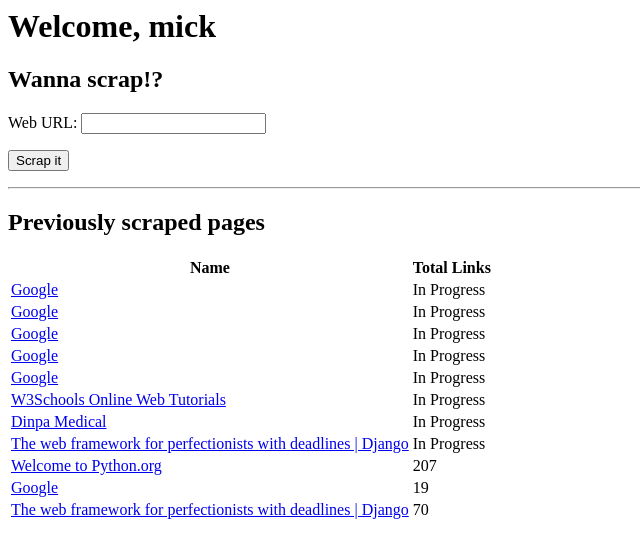
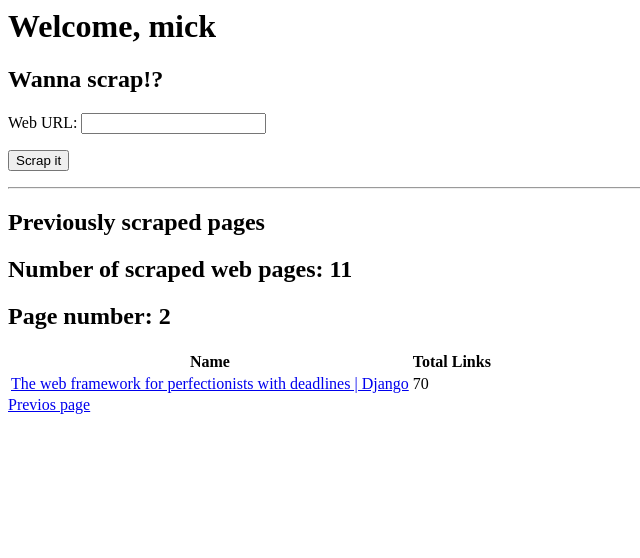
Before and after one commit to juliobarbagallo/koombea, a Django app: page /accounts/dashboard/?page=2 in a window 1280 px wide. Shown: the top 558 px of the page, without its empty margins (0-640 px from the left). Run offline with Django 4.2, Linux system fonts and the light colour scheme; a user stored in the database is signed in; data comes from the database, SQL or seed files in the repository; parts of the project's set-up code (start-up, migrations or seed data) failed here and were passed over.

Commit message:
feat: Adds pagination

```diff
--- a/py_scraper/accounts/templates/dashboard.html
+++ b/py_scraper/accounts/templates/dashboard.html
@@ -9,6 +9,8 @@
     </form>
     <hr>
     <h2>Previously scraped pages</h2>
+    <h2>Number of scraped web pages: {{ count }}</h2>
+    <h2>Page number: {{ page.number }}</h2>
     <table class="table table-striped">
         <thead>
             <tr>
@@ -17,7 +19,7 @@
             </tr>
         </thead>
         <tbody>
-          {% for scraped_page in scraped_pages %}
+          {% for scraped_page in page.object_list %}
           <tr>
             <td><a href="{% url 'scraped_page_details' scraped_page.pk %}?page=1">{{ scraped_page.name|default:scraped_page.url }}</a></td>
 
@@ -32,5 +34,13 @@
           {% endfor %}
         </tbody>
     </table>
+    <div>
+      {% if page.has_previous %}
+          <a href="{% url 'dashboard' %}?page={{ page.previous_page_number }}">Previos page</a>
+      {% endif %}
+      {% if page.has_next %}
+      <a href="{% url 'dashboard' %}?page={{ page.next_page_number }}">Next page</a>
+      {% endif %}
+  </div>
 </div>
 {% endblock %}
--- a/py_scraper/accounts/views.py
+++ b/py_scraper/accounts/views.py
@@ -7,7 +7,7 @@ from django.contrib.auth.decorators import login_required
 from scraper.forms import ScrapeForm
 from scraper.tasks import scrap
 from scraper.views import the_scraper
-
+from django.core.paginator import Paginator
 
 def register(request):
     if request.method == 'POST':
@@ -40,9 +40,14 @@ def dashboard(request):
             return redirect('dashboard')
     else:
         form = ScrapeForm()
+    pages_paginator = Paginator(scraped_pages, 10)
+    page_num = request.GET.get('page', 1)
+    page = pages_paginator.get_page(page_num)
     context = {
         'user': user,
         'form': form,
-        'scraped_pages': scraped_pages
+        'scraped_pages': scraped_pages,
+        'count' : pages_paginator.count,
+        'page' : page
     }
     return render(request, 'dashboard.html', context)
```
